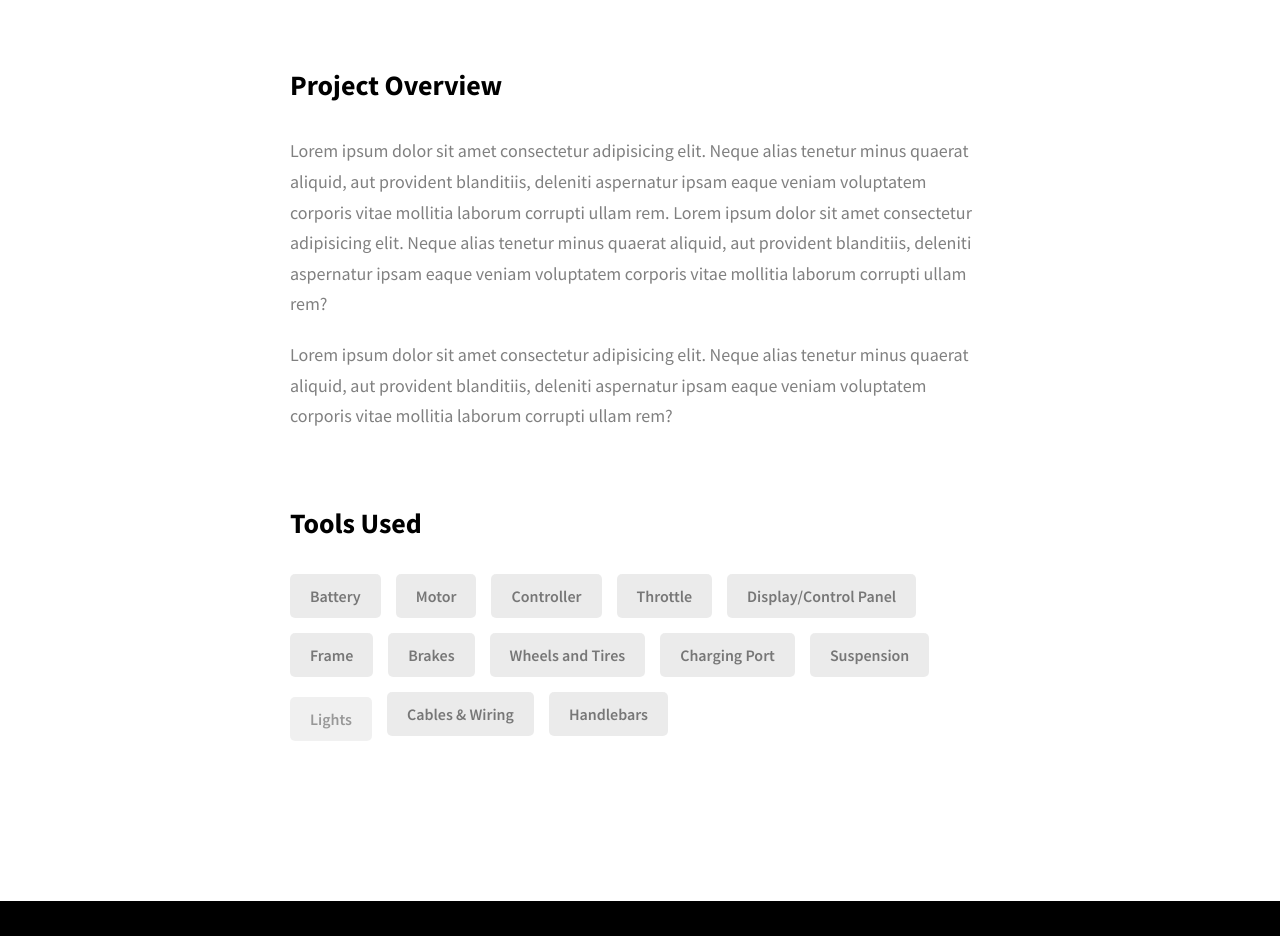
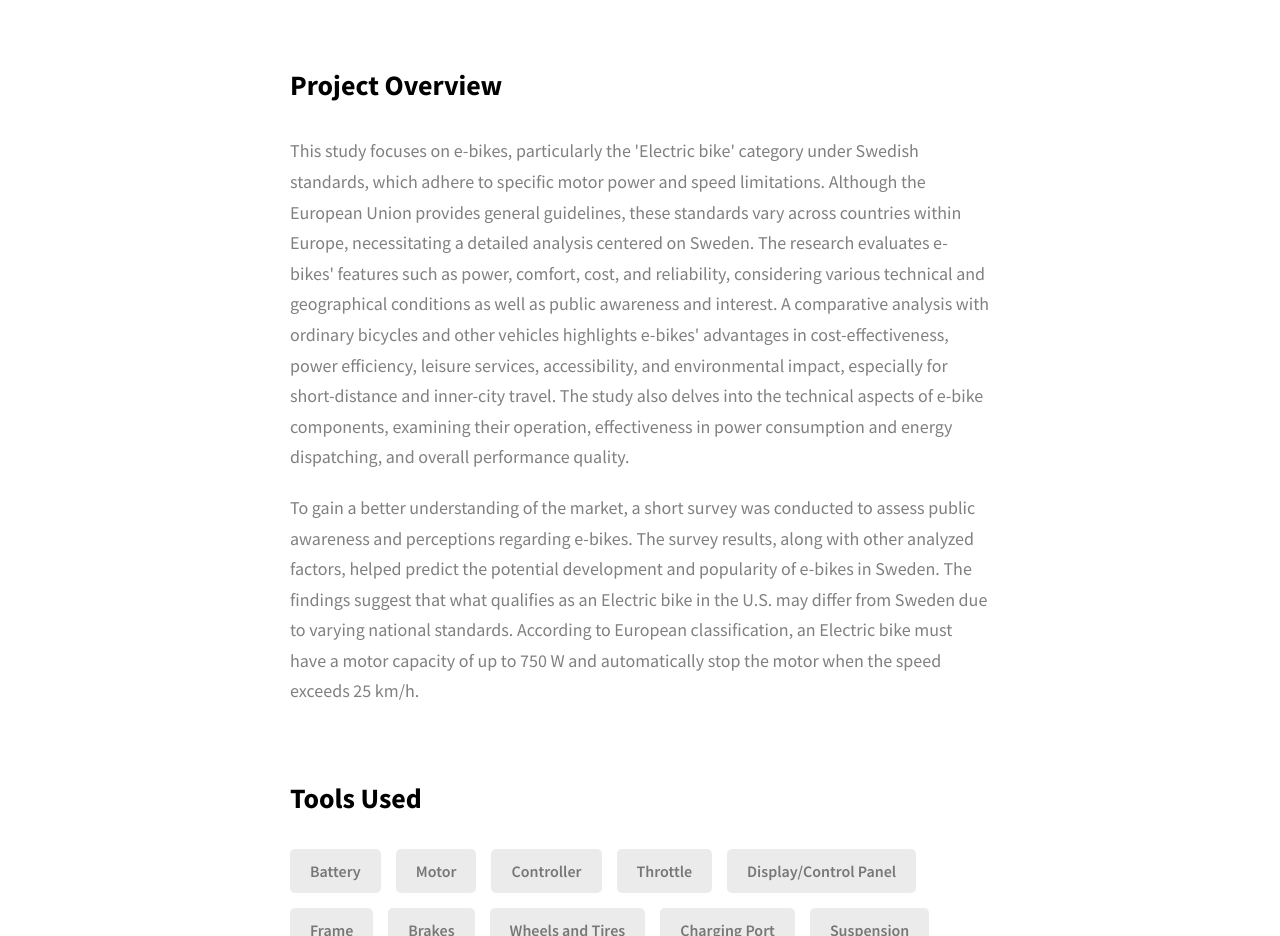
Before and after one commit to prathamdmehta/abdul-folio, a website: page project-1.html in a window 1280 px wide. Shown: the part 1400-2336 px from the top of the page. Drawn offline with nearby package versions, Linux system fonts and the light colour scheme.

Commit message:
Update project-1.html

```diff
--- a/project-1.html
+++ b/project-1.html
@@ -111,20 +111,10 @@
             <div class="project-details__desc">
               <h3 class="project-details__content-title">Project Overview</h3>
               <p class="project-details__desc-para">
-                Lorem ipsum dolor sit amet consectetur adipisicing elit. Neque
-                alias tenetur minus quaerat aliquid, aut provident blanditiis,
-                deleniti aspernatur ipsam eaque veniam voluptatem corporis vitae
-                mollitia laborum corrupti ullam rem. Lorem ipsum dolor sit amet
-                consectetur adipisicing elit. Neque alias tenetur minus quaerat
-                aliquid, aut provident blanditiis, deleniti aspernatur ipsam
-                eaque veniam voluptatem corporis vitae mollitia laborum corrupti
-                ullam rem?
+                This study focuses on e-bikes, particularly the 'Electric bike' category under Swedish standards, which adhere to specific motor power and speed limitations. Although the European Union provides general guidelines, these standards vary across countries within Europe, necessitating a detailed analysis centered on Sweden. The research evaluates e-bikes' features such as power, comfort, cost, and reliability, considering various technical and geographical conditions as well as public awareness and interest. A comparative analysis with ordinary bicycles and other vehicles highlights e-bikes' advantages in cost-effectiveness, power efficiency, leisure services, accessibility, and environmental impact, especially for short-distance and inner-city travel. The study also delves into the technical aspects of e-bike components, examining their operation, effectiveness in power consumption and energy dispatching, and overall performance quality.
               </p>
               <p class="project-details__desc-para">
-                Lorem ipsum dolor sit amet consectetur adipisicing elit. Neque
-                alias tenetur minus quaerat aliquid, aut provident blanditiis,
-                deleniti aspernatur ipsam eaque veniam voluptatem corporis vitae
-                mollitia laborum corrupti ullam rem?
+                To gain a better understanding of the market, a short survey was conducted to assess public awareness and perceptions regarding e-bikes. The survey results, along with other analyzed factors, helped predict the potential development and popularity of e-bikes in Sweden. The findings suggest that what qualifies as an Electric bike in the U.S. may differ from Sweden due to varying national standards. According to European classification, an Electric bike must have a motor capacity of up to 750 W and automatically stop the motor when the speed exceeds 25 km/h.
               </p>
             </div>
             <div class="project-details__tools-used">
```
